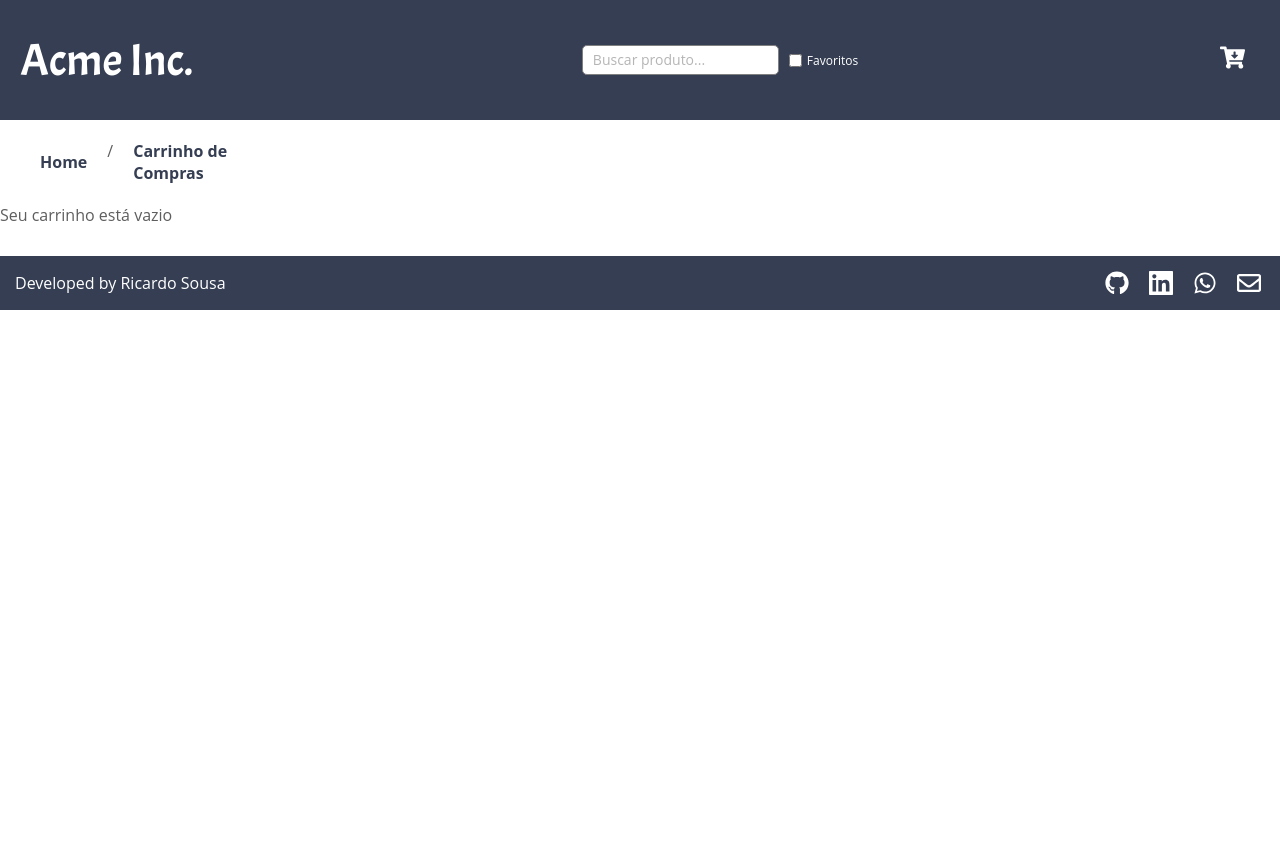
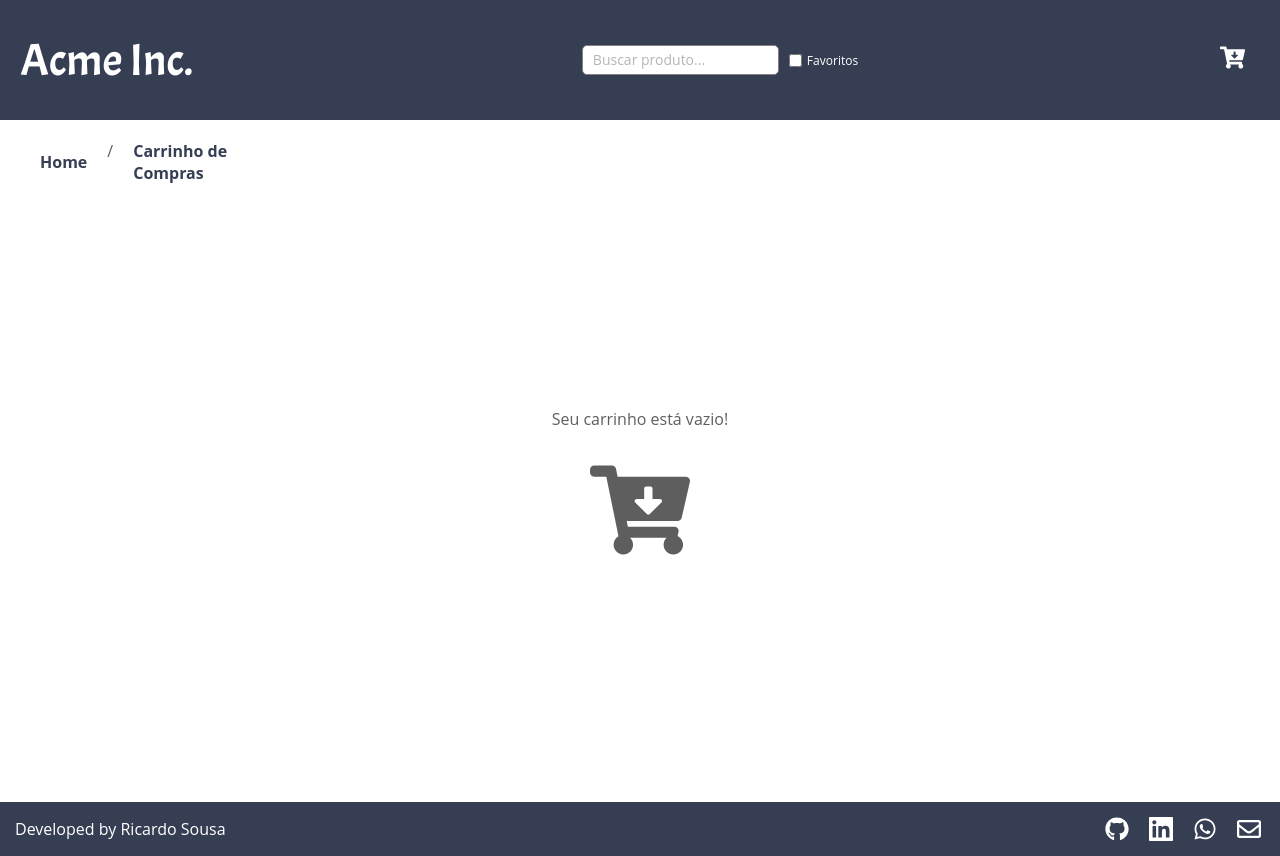
Before and after one commit to ricardo-sousa-dev/test-hype-frontend-typescript, a React (Create React App) app: page /cart in a window 1280 px wide. Before the commit the page ends 800 px from the top, so only its background shows below. Built offline with nearby package versions, Linux system fonts and the light colour scheme.

Commit message:
feat: implement message cart empty

```diff
--- a/src/components/cart/CartEmpt.jsx
+++ b/src/components/cart/CartEmpt.jsx
@@ -1,10 +1,14 @@
 import React from 'react';
+import { FaCartArrowDown } from "react-icons/fa";
+import '../../css/CartEmpty.css';
 
 function CartEmpt() {
   return (
-    <div className="cartEmpty">
-      <i className="fas fa-box-open" />
-      <p data-testid="shopping-cart-empty-message">Seu carrinho está vazio</p>
+    <div className="cart-empty">
+      <div className="div-icon-empty">
+      <p data-testid="cart-empty-message">Seu carrinho está vazio!</p>
+        <FaCartArrowDown className="fa-cart-empty" />
+      </div>
     </div>
   );
 }
--- /dev/null
+++ b/src/css/CartEmpty.css
@@ -0,0 +1,25 @@
+.cart-empty{
+  display: flex;
+  flex-direction: column;
+  justify-content: space-between;
+  align-items: center;
+  height: 71vh;
+}
+
+.div-icon-empty{
+  display: flex;
+  flex-direction: column;
+  justify-content: center;
+  align-items: center;
+  height: 70vh;
+}
+
+.cart-empty-message{
+  font-size: 25px;
+}
+
+.fa-cart-empty{
+  font-size: 100px;
+  color: black;
+  margin-top: 30px;
+}
```
